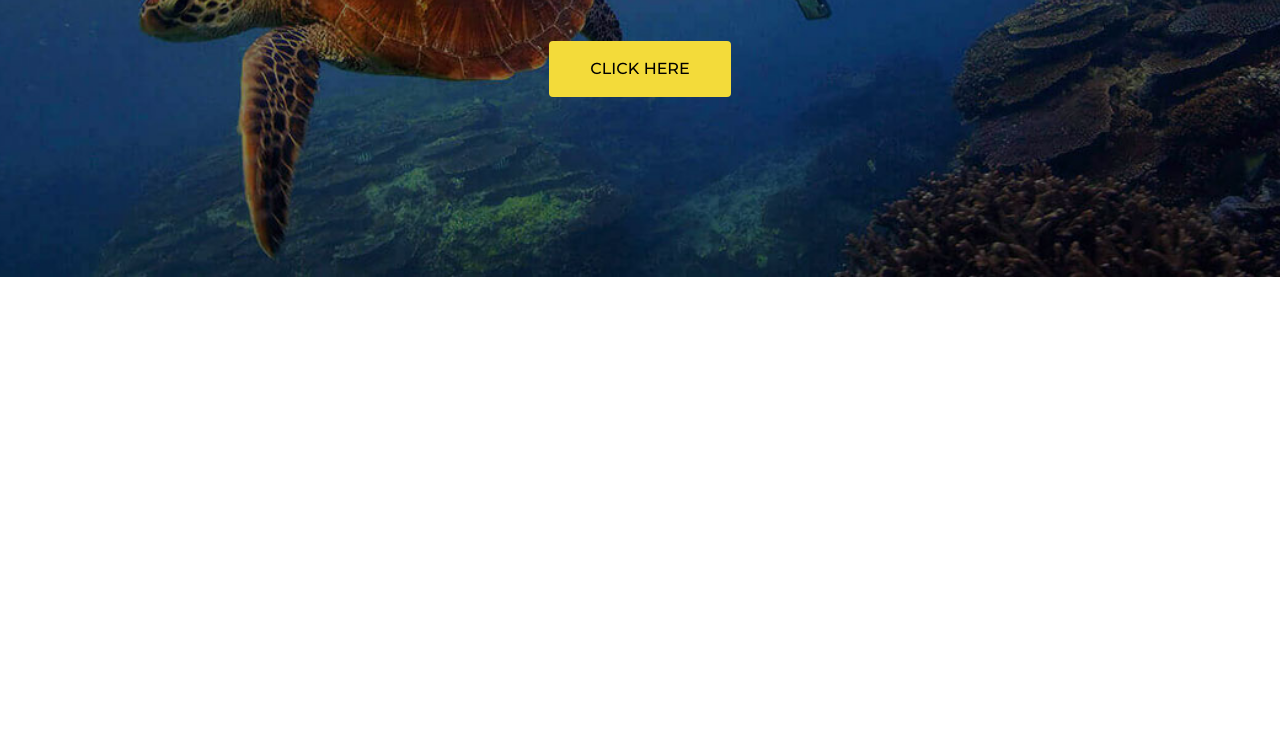
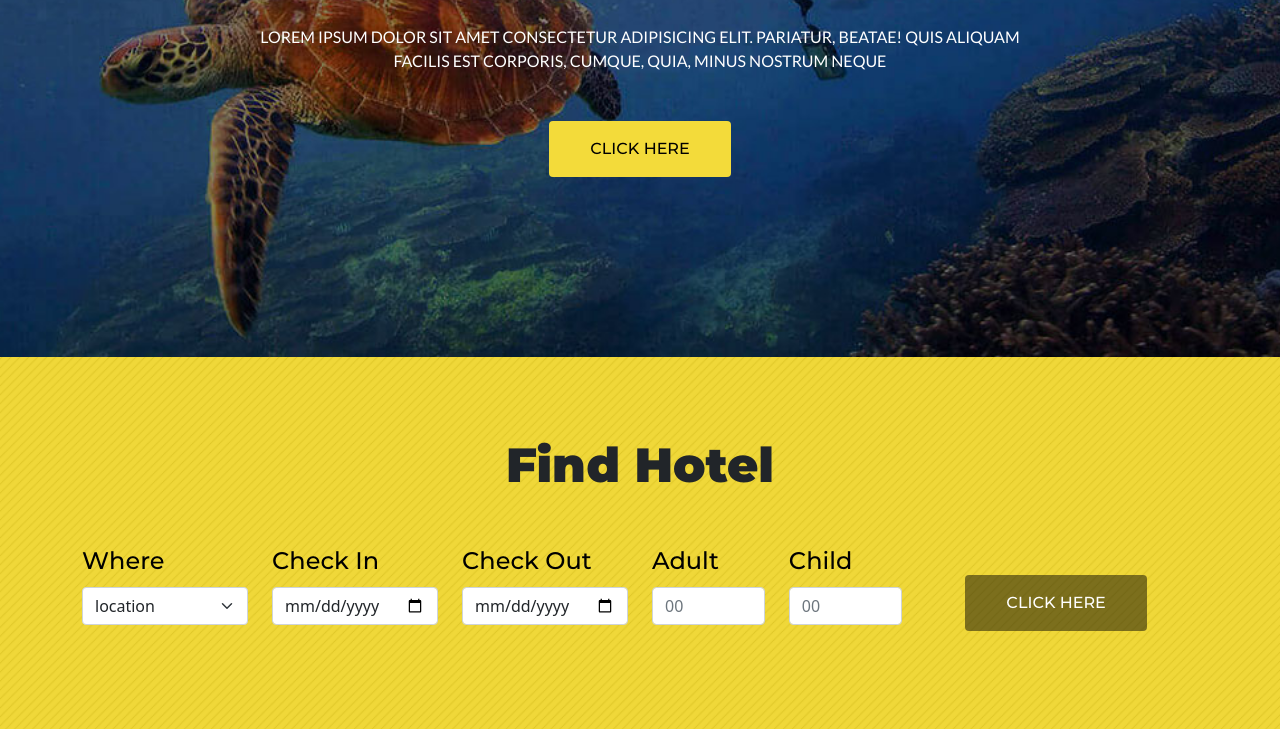
Before and after one commit to rejoan121615/travel, a plain HTML site: page index.html in a window 1280 px wide. Shown: the part 750-1479 px from the top of the page. Before the commit the page ends 1027 px from the top, so only its background shows below. Drawn offline with Linux system fonts and the light colour scheme.

Commit message:
find hotels section complete

```diff
--- a/index.html
+++ b/index.html
@@ -127,13 +127,18 @@
             <main id="main">
                 <div class="container">
                     <div class="text">
-                        <h1 class="section_heading first mb-3">start your greatest</h1>
-                        <h2 class="section_heading secound">adventure with us</h2>
-                        <p class="para text-center mt-4 w-lg-70 mx-lg-auto mt-lg-5">
+                        <h1 class="section_heading first mb-3">
+                            start your greatest
+                        </h1>
+                        <h2 class="section_heading secound">
+                            adventure with us
+                        </h2>
+                        <p
+                            class="para text-center mt-4 w-lg-70 mx-lg-auto mt-lg-5"
+                        >
                             Lorem ipsum dolor sit amet consectetur adipisicing
                             elit. Pariatur, beatae! Quis aliquam facilis est
                             corporis, cumque, quia, minus nostrum neque
-
                         </p>
                         <div class="btn_wrapper mt-5">
                             <a href="" class="btn">click here</a>
@@ -142,6 +147,57 @@
                 </div>
             </main>
         </div>
+        <!-- find hotel section  -->
+        <section id="find-hotel">
+            <div class="container">
+                <h1 class="section_heading text-dark">find hotel</h1>
+                <!-- form section  -->
+                <form class="mt-5">
+                    <div class="row">
+                        <!-- location  -->
+                        <div class="col-12 col-sm-6 col-md-4 col-xl-2 mb-4">
+                            <label for="email" class="form-label">where</label>
+                            <select
+                                class="form-select"
+                                name="destination_location"
+                                id="location"
+                                aria-label="dafault location"
+                            >
+                                <option selected>location</option>
+                                <option value="1">India</option>
+                                <option value="2">Bangladesh</option>
+                                <option value="3">Vutan</option>
+                                <option value="4">Nepal</option>
+                            </select>
+                        </div>
+                        <!-- check in date  -->
+                        <div class="col-12 col-sm-6 col-md-4 col-xl-2 mb-4">
+                            <label for="checkin_date" class="form-label">check in</label>
+                            <input type="date" class="form-control" name="in_date" id="Indate" aria-label="date">
+                        </div>
+                        <!-- check out date  -->
+                        <div class="col-12 col-sm-6 col-md-4 col-xl-2 mb-4">
+                            <label for="checkout_date" class="form-label">check out</label>
+                            <input type="date" class="form-control" name="out_date" id="Outdate" aria-label="date">
+                        </div>
+                        <!-- adult  -->
+                        <div class="col-12 col-sm-6 col-md-6 col-lg-4 w-xl-12 w-xxl-12 mb-4 mb-lg-0">
+                            <label for="adult" class="form-label">adult</label>
+                            <input type="number" class="form-control" name="adult" id="adult" aria-label="adult" placeholder="00">
+                        </div>
+                        <!-- child  -->
+                        <div class="col-12 col-sm-12 col-md-6 col-lg-4 w-xl-12 w-xxl-12 mb-5 mb-lg-0">
+                            <label for="child" class="form-label">child</label>
+                            <input type="number" class="form-control" name="child" id="child" aria-label="children" placeholder="00">
+                        </div>
+                        <!-- submit btn  -->
+                        <div class="col-12 col-sm-12 col-lg-4 col-xl-3 text-center mt-lg-4">
+                            <button class="btn submit-btn text-white mt-xl-2">click here</button>
+                        </div>
+                    </div>
+                </form>
+            </div>
+        </section>
 
         <!-- bootstrap js file  -->
         <script src="./bootstrap/bootstrap.bundle.min.js"></script>
--- /dev/null
+++ b/scss/_findHotel.scss
@@ -0,0 +1,25 @@
+#find-hotel {
+    background: url('../img/form_background.png') no-repeat center center;
+    background-size: cover;
+    .container {
+
+
+
+        form {
+            label {
+                @include fonts (MontMedium, 1.5rem,  black, left, capitalize);
+            }
+            .submit-btn {
+                background-color: $trans_black!important;
+                // responsive
+                // @include resp ($xl) {
+                //     padding: 10px 30px!important;
+                //     margin-top: 16px!important;
+                // }
+                &:hover {
+                    color: white!important;
+                }
+            }
+        }
+    }
+}
--- a/scss/style.scss
+++ b/scss/style.scss
@@ -3,6 +3,8 @@
 @import 'topBar';
 @import 'navBar';
 @import 'main';
+@import 'findHotel';
+
 
 
 
@@ -22,10 +24,11 @@ a, img {
 }
 
 .section_heading {
-    @include fonts(MontBlack, 4rem, white, center, capitalize);
+    @include fonts(MontBlack, 3rem, white, center, capitalize);
 }
+
 .assis_heading {
-    @include fonts (MontRegular, 2.5rem, white, center, capitalize);
+    @include fonts (MontRegular, 2rem, white, center, capitalize);
 }
 
 .small_heading {
@@ -61,7 +64,9 @@ a, img {
 }
 
 
-
+.container {
+    @include padY (80px, 80px);
+}
 
 
 
```
Also changed, not shown: css/style.css, img/form_background.png (added), 1 other file.
